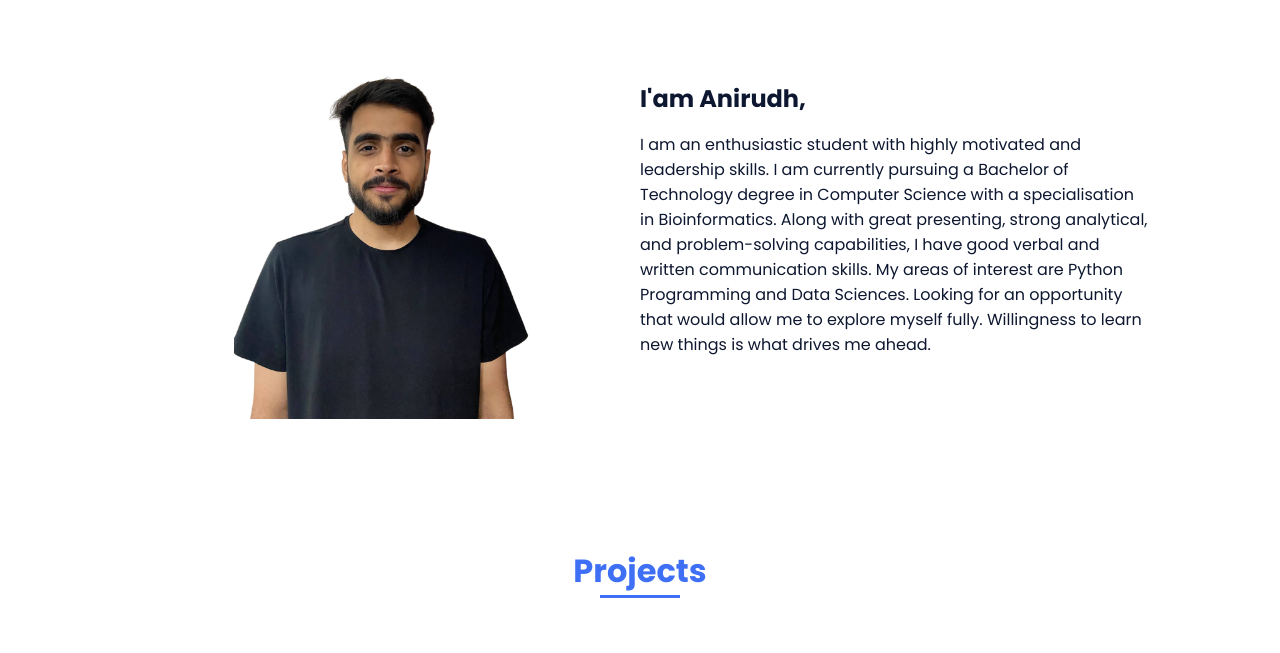
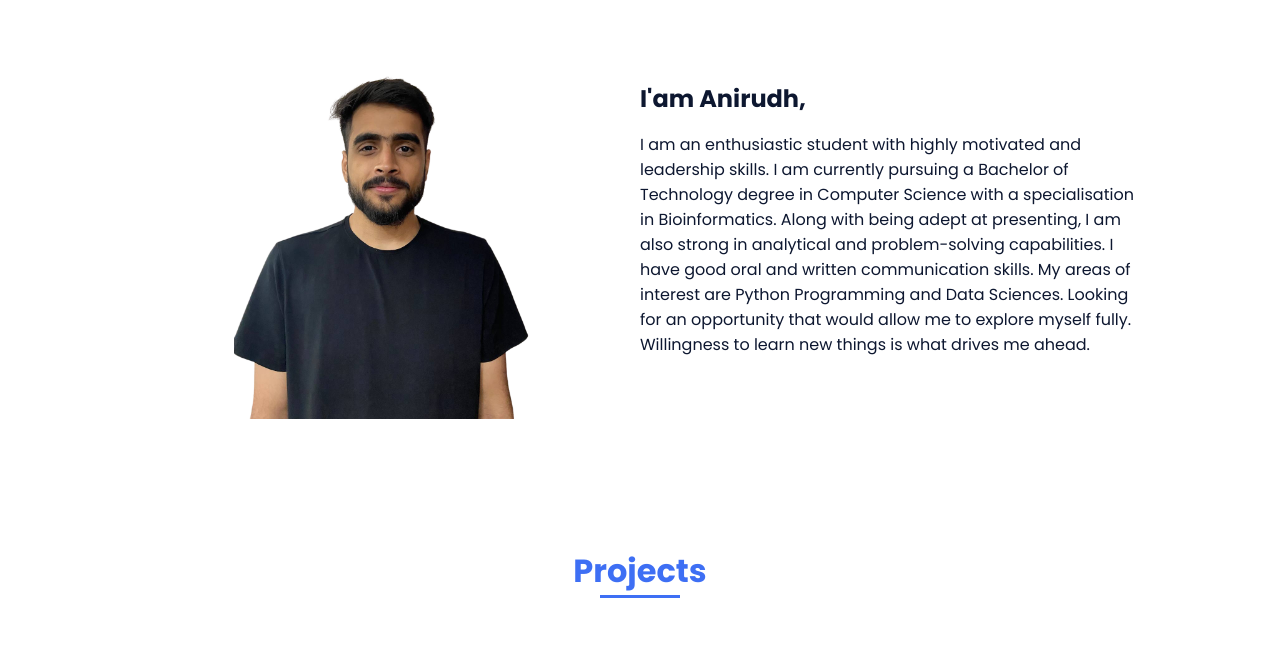
Before and after one commit to Anirudhmishra22/Portfolio-Website, a plain HTML site: page index.html in a window 1280 px wide. Shown: the part 880-1533 px from the top of the page. Drawn offline with nearby package versions, Linux system fonts and the light colour scheme.

Commit message:
Update index.html

```diff
--- a/index.html
+++ b/index.html
@@ -74,7 +74,7 @@
 
                     <div>
                         <h2 class="about__subtitle">I'am Anirudh,</h2>
-                        <p class="about__text">I am an enthusiastic student with highly motivated and leadership skills. I am currently pursuing a Bachelor of Technology degree in Computer Science with a specialisation in Bioinformatics. Along with great presenting, strong analytical, and problem-solving capabilities, I have good verbal and written communication skills. My areas of interest are Python Programming and Data Sciences. Looking for an opportunity that would allow me to explore myself fully. Willingness to learn new things is what drives me ahead.</p>
+                        <p class="about__text">I am an enthusiastic student with highly motivated and leadership skills. I am currently pursuing a Bachelor of Technology degree in Computer Science with a specialisation in Bioinformatics. Along with being adept at presenting, I am also strong in analytical and problem-solving capabilities. I have good oral and written communication skills. My areas of interest are Python Programming and Data Sciences. Looking for an opportunity that would allow me to explore myself fully. Willingness to learn new things is what drives me ahead.</p>
                     </div>
                 </div>
             </section>
```
